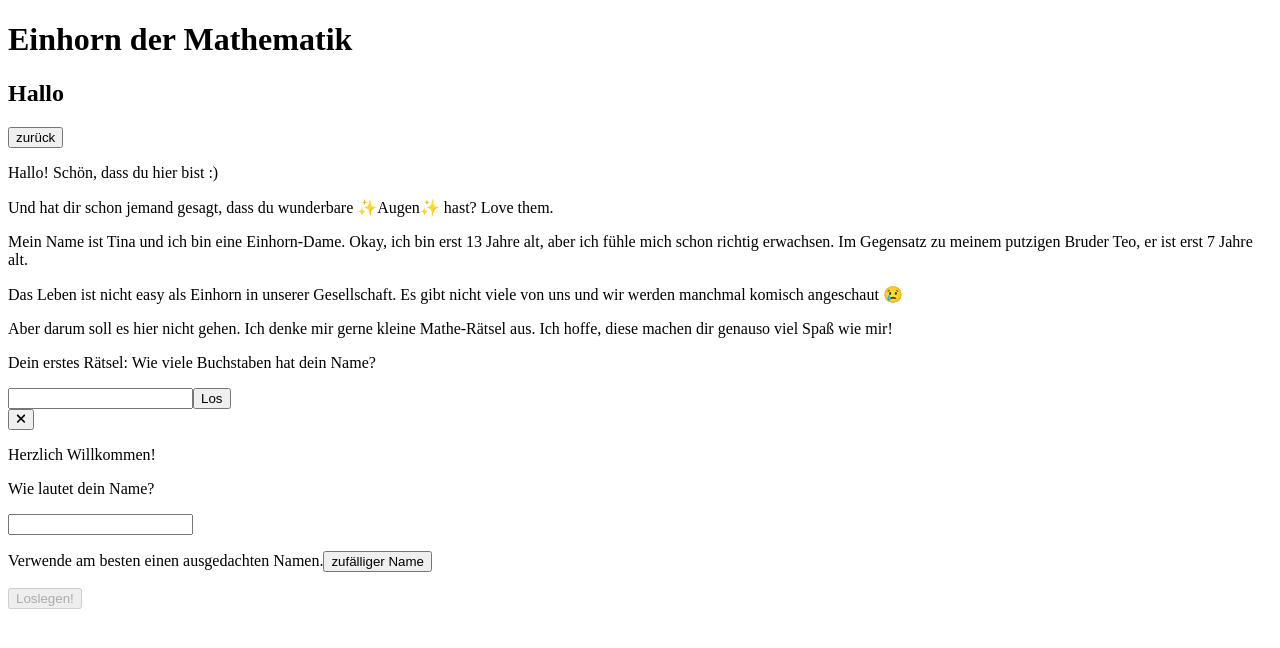
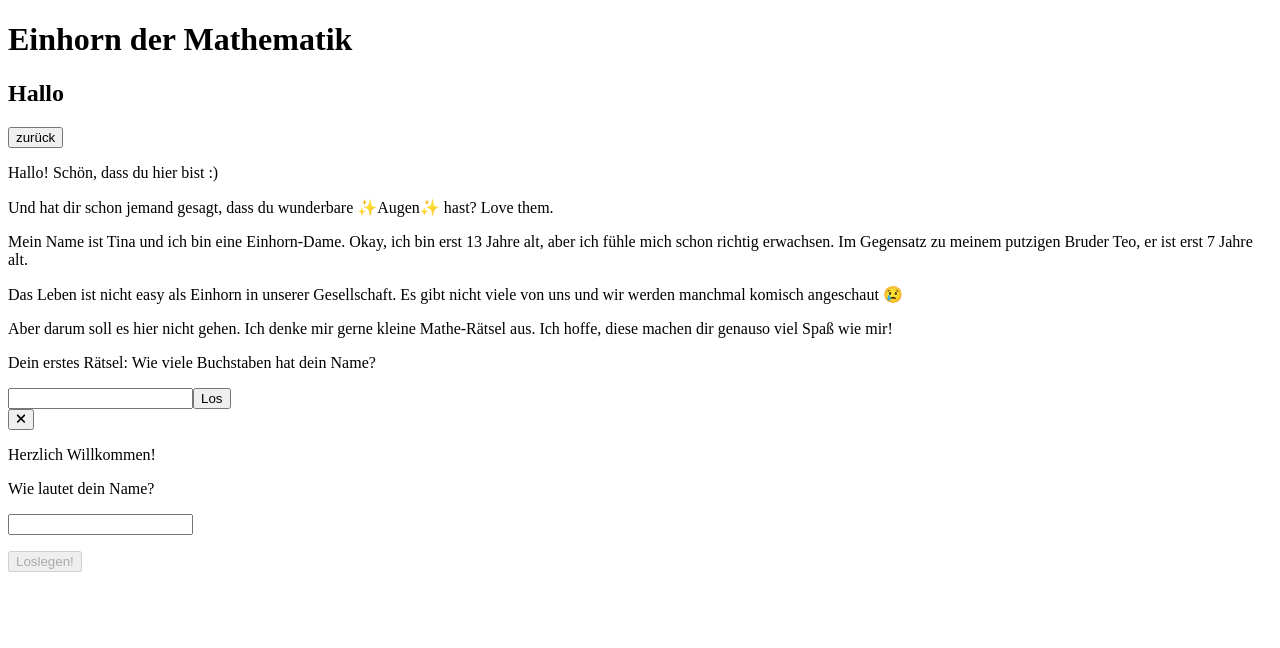
Before and after one commit to Entkenntnis/einhorn-der-mathematik, a Next.js app: page / in a window 1280 px wide. Both pictures are taken after a click on the button "Hallo". Shown: the top 648 px of the page. Built offline with nearby package versions, Linux system fonts and the light colour scheme.

Commit message:
move to app directory

```diff
--- /dev/null
+++ b/app/layout.tsx
@@ -0,0 +1,23 @@
+import { Metadata } from 'next'
+
+import 'tailwindcss/tailwind.css'
+import 'react-clock/dist/Clock.css'
+
+export const metadata: Metadata = {
+  title: 'Einhorn der Mathematik',
+  description: 'Mathe-Knobeleien, Cyperpunk',
+}
+
+export default function RootLayout({
+  // Layouts must accept a children prop.
+  // This will be populated with nested layouts or pages
+  children,
+}: {
+  children: React.ReactNode
+}) {
+  return (
+    <html lang="de">
+      <body>{children}</body>
+    </html>
+  )
+}
--- /dev/null
+++ b/app/page.tsx
@@ -0,0 +1,10 @@
+'use client'
+
+import { enableMapSet } from 'immer'
+import App from '../components/App'
+
+enableMapSet()
+
+export default function Index() {
+  return <App />
+}
--- a/components/NameModal.tsx
+++ b/components/NameModal.tsx
@@ -45,24 +45,8 @@ export function NameModal({ onClose, setUserName }: NameModalProps) {
               maxLength={30}
             />
           </p>
-          <p className="text-center mt-4 text-sm text-gray-500">
-            Verwende am besten einen ausgedachten Namen.
-            <button
-              className="ml-4 underline"
-              onClick={() => {
-                const letters = 'abcdefghijklmnopqrstuvwxyz0123456789'
-                let n = ''
-                while (n.length < 6) {
-                  n += letters[Math.floor(Math.random() * letters.length)]
-                }
-                setName(n)
-              }}
-            >
-              zufälliger Name
-            </button>
-          </p>
         </div>
-        <p className="text-center mb-5 px-4 mt-8">
+        <p className="text-center mb-5 px-4 mt-12">
           <button
             className="px-2 py-0.5 bg-pink-200 hover:bg-pink-300 rounded disabled:bg-gray-200 disabled:text-gray-700"
             onClick={() => {
--- a/package.json
+++ b/package.json
@@ -13,7 +13,7 @@
   "dependencies": {
     "@fortawesome/free-solid-svg-icons": "^6.1.1",
     "clsx": "^1.1.1",
-    "immer": "^9.0.5",
+    "immer": "^9.0.0",
     "next": "13",
     "react": "^18.0.0",
     "react-clock": "^4.2.0",
@@ -31,6 +31,6 @@
     "eslint-config-next": "^13.0.0",
     "postcss": "^8.4.12",
     "tailwindcss": "^3.1.0",
-    "typescript": "^4.6.3"
+    "typescript": "^5.0.0"
   }
 }
--- a/pages/_app.tsx
+++ /dev/null
@@ -1,13 +0,0 @@
-import { enableMapSet } from 'immer'
-import { AppProps } from 'next/app'
-
-import 'tailwindcss/tailwind.css'
-import 'react-clock/dist/Clock.css'
-
-enableMapSet()
-
-function MyApp({ Component, pageProps }: AppProps) {
-  return <Component {...pageProps} />
-}
-
-export default MyApp
--- a/pages/index.tsx
+++ /dev/null
@@ -1,13 +0,0 @@
-import Head from 'next/head'
-import App from '../components/App'
-
-export default function Index() {
-  return (
-    <>
-      <Head>
-        <title>Einhorn der Mathematik</title>
-      </Head>
-      <App />
-    </>
-  )
-}
```
Also changed, not shown: tsconfig.json (+20 -4 lines), 1 other file (tests, documents, lock files or other folders).
